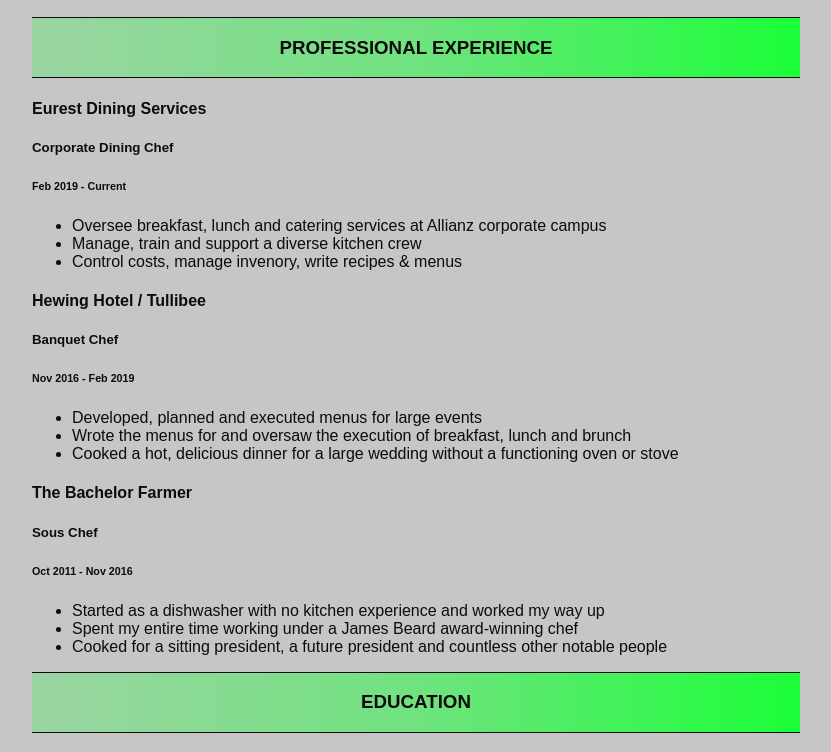
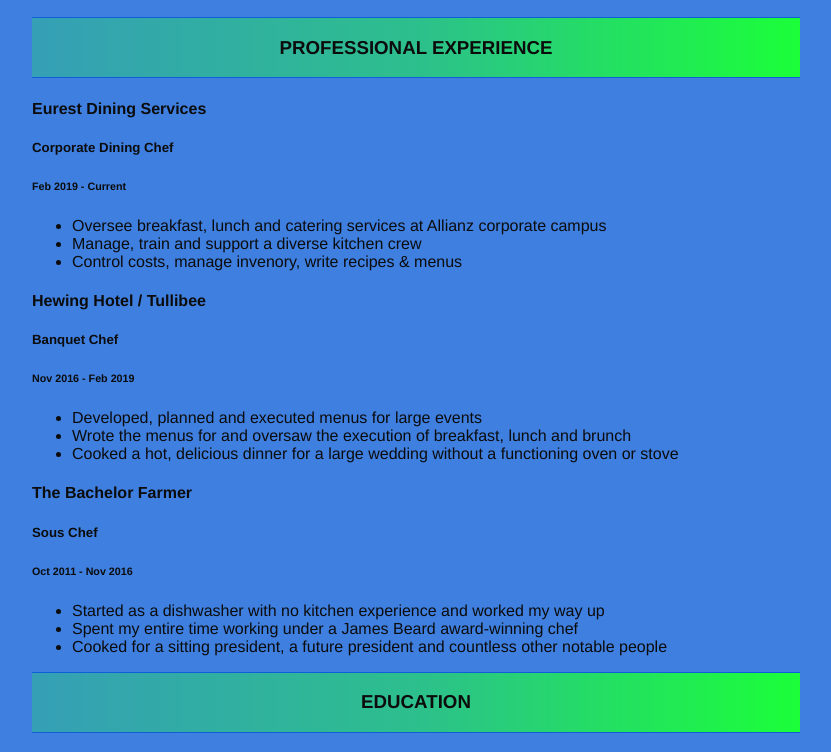
Before and after one commit to thezachcarter/primeApplicationResume, a plain HTML site: page index.html in a window 1280 px wide. Shown: the part 180-932 px from the top of the page, without its empty margins (224-1055 px from the left). Drawn offline with Linux system fonts and the light colour scheme.

Commit message:
Update style.css

```diff
--- a/style.css
+++ b/style.css
@@ -1,15 +1,15 @@
 body {
-  background-color: #c6c6c6;
+  background-color: rgba(14, 95, 217, .8);
   color: #0c0c0c;
-  font-family: Arial, Helvetica, sans-serif;
+  font-family: Helvetica, Arial, sans-serif;
   margin: 10% 20%;
 }
 
 .exp-header{
   text-align: center;
   text-transform: uppercase;
-  border-top: 1px solid #0c0c0c;
-  border-bottom: 1px solid #0c0c0c;
+  border-top: 1px solid rgba(14, 95, 217 );
+  border-bottom: 1px solid rgba(14, 95, 217 );
   background-color: #c6c6c6;
     background: linear-gradient(90deg, rgba(27,257,57,.25) 0%, rgba(27,257,57,.5) 50%, rgba(27,257,57,1) 100%);
 }
@@ -17,8 +17,8 @@ body {
 .edu-header{
   text-align: center;
   text-transform: uppercase;
-  border-top: 1px solid #0c0c0c;
-  border-bottom: 1px solid #0c0c0c;
+  border-top: 1px solid rgba(14, 95, 217 );
+  border-bottom: 1px solid rgba(14, 95, 217 );
   background-color: #c6c6c6;
     background: linear-gradient(90deg, rgba(27,257,57,1) 0%, rgba(27,257,57,.5) 50%, rgba(27,257,57,.25) 100%);
 }
```
